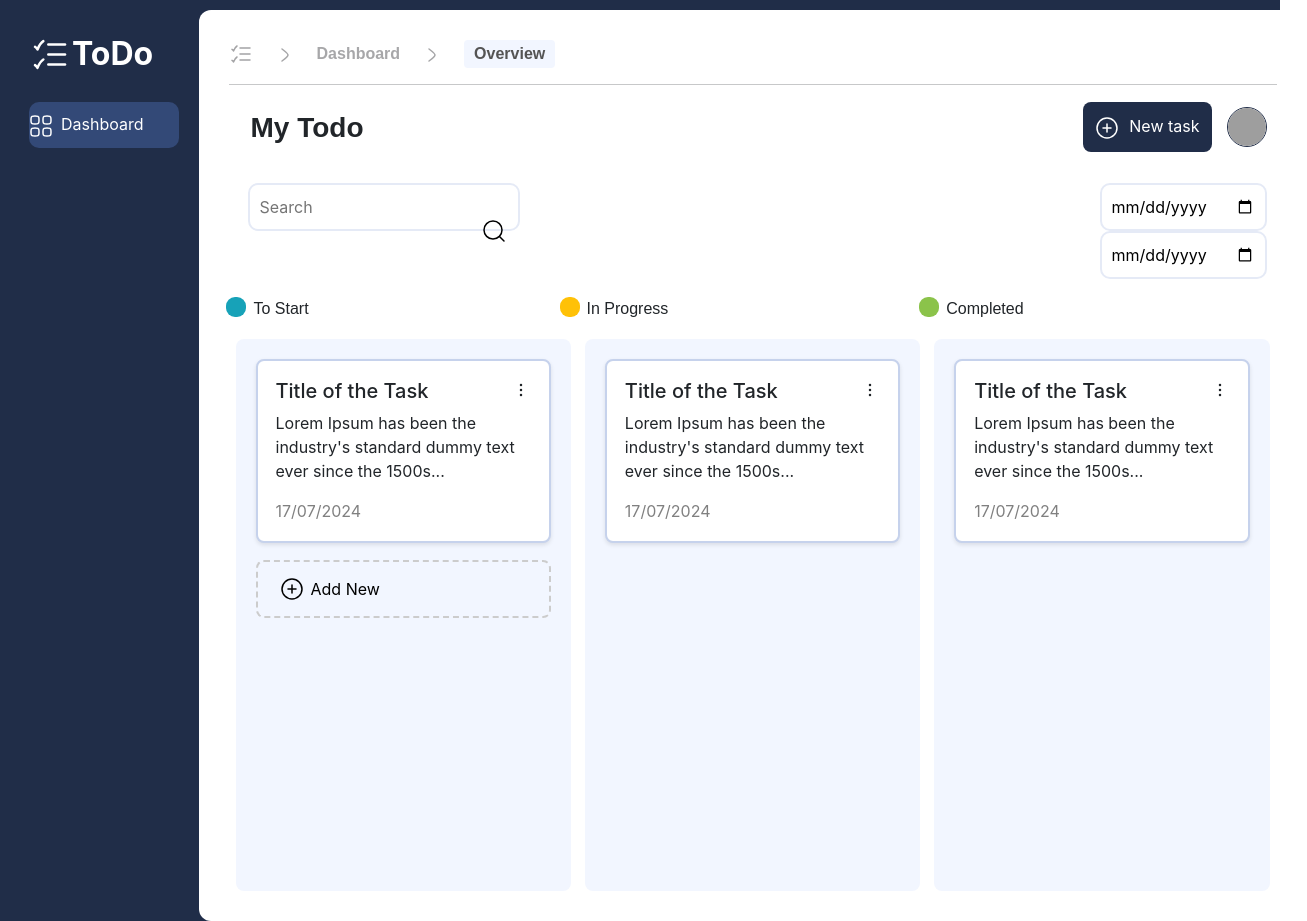
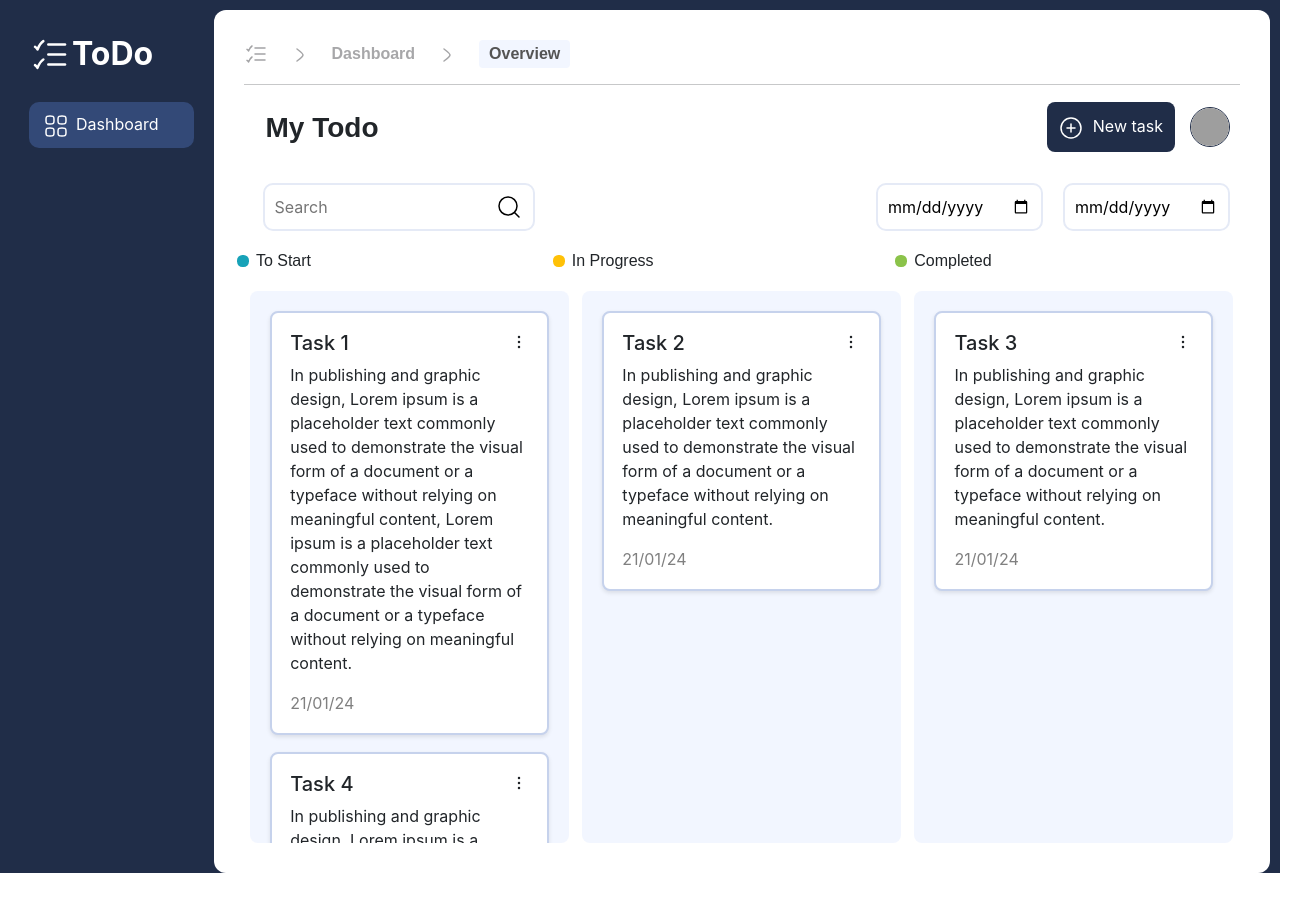
Before and after one commit to FSSA-Project/TIK-TIK-App, a React (Create React App) app: page /dashboard in a window 1280 px wide. Shown: the whole page, 1307 px wide, since content can reach past the window. After the commit the page ends 873 px from the top, so only its background shows below. Built offline with nearby package versions, Linux system fonts and the light colour scheme; grey boxes are pictures that could not be loaded.

Commit message:
feat: Implemented drag and drop component

```diff
--- a/src/App.js
+++ b/src/App.js
@@ -4,6 +4,8 @@ import { BrowserRouter as Router, Route, Routes } from 'react-router-dom';
 import Register from './components/Register';
 import Dashboard from './components/Dashboard';
 import Login from './components/Login';
+import { DndProvider } from 'react-dnd';
+import { HTML5Backend } from 'react-dnd-html5-backend';
 
 const App = () => {
   // const [data, setData] = useState(initialData);
@@ -73,6 +75,7 @@ const App = () => {
   // };
 
   return (
+    <DndProvider backend={HTML5Backend}>
       <Router>
         <Routes>
           <Route path='/' element={<Login />} />
@@ -80,6 +83,7 @@ const App = () => {
           <Route path="/dashboard" element={<Dashboard />} />
         </Routes>
       </Router>
+    </DndProvider>
   );
 };
 
--- a/src/components/Dashboard.jsx
+++ b/src/components/Dashboard.jsx
@@ -1,9 +1,31 @@
-import React from 'react';
+import React, { useState } from 'react';
 import '../styles/Dashboard.css';
-import TaskColumn from './Taskcolumn';
+import { TaskColumnCompleted, TaskColumnInProgress, TaskColumnToStart } from './Taskcolumn';
 import Sidebar from './Sidebar';
 
+// task data
+const initialTasks = [
+  { id: 1, title: "Task 1", desc: "In publishing and graphic design, Lorem ipsum is a placeholder text commonly used to demonstrate the visual form of a document or a typeface without relying on meaningful content, Lorem ipsum is a placeholder text commonly used to demonstrate the visual form of a document or a typeface without relying on meaningful content.", date: "21/01/24", status: "toStart" },
+  { id: 2, title: "Task 2", desc: "In publishing and graphic design, Lorem ipsum is a placeholder text commonly used to demonstrate the visual form of a document or a typeface without relying on meaningful content.", date: "21/01/24", status: "inProgress" },
+  { id: 3, title: "Task 3", desc: "In publishing and graphic design, Lorem ipsum is a placeholder text commonly used to demonstrate the visual form of a document or a typeface without relying on meaningful content.", date: "21/01/24", status: "completed" },
+  { id: 4, title: "Task 4", desc: "In publishing and graphic design, Lorem ipsum is a placeholder text commonly used to demonstrate the visual form of a document or a typeface without relying on meaningful content.", date: "21/01/24", status: "toStart" }
+];
+
 const Dashboard = () => {
+
+  const [tasks, setTasks] = useState(initialTasks);
+
+  const handleDrop = (taskId, newStatus) => {
+    setTasks(tasks.map(task =>
+      task.id === taskId ? { ...task, status: newStatus } : task
+    ));
+  };
+
+  // Filter tasks based on status
+  const toStartTasks = tasks.filter(task => task.status === 'toStart');
+  const inProgressTasks = tasks.filter(task => task.status === 'inProgress');
+  const completedTasks = tasks.filter(task => task.status === 'completed');
+
   return (
     <div className='dashboard-container'>
       <Sidebar/>
@@ -53,10 +75,28 @@ const Dashboard = () => {
       </div>
 
       <div className="task-columns">
-        <TaskColumn title="To Start" color="blue" showButton={true} />
-        <TaskColumn title="In Progress" color="yellow" showButton={false} />
-        <TaskColumn title="Completed" color="green"showButton={false} />
-      </div>
+          <TaskColumnToStart
+            title="To Start"
+            color="blue"
+            showButton={true}
+            taskCards={toStartTasks}
+            onDrop={(taskId) => handleDrop(taskId, 'toStart')} // Drop to In Progress
+          />
+          <TaskColumnInProgress
+            title="In Progress"
+            color="yellow"
+            showButton={false}
+            taskCards={inProgressTasks}
+            onDrop={(taskId) => handleDrop(taskId, 'inProgress')} // Drop to Completed
+          />
+          <TaskColumnCompleted
+            title="Completed"
+            color="green"
+            showButton={false}
+            taskCards={completedTasks}
+            onDrop={(taskId) => handleDrop(taskId, 'completed')} // Optionally handle drop here
+          />
+        </div>
     </div>
     </div>
   );
--- a/src/components/Login.jsx
+++ b/src/components/Login.jsx
@@ -64,7 +64,7 @@ const LoginForm = () => {
       const data = await response.json();
       if (response.ok) {
         setMessage('Login successful');
-        setTimeout(() => navigate('/'), 2000);
+        setTimeout(() => navigate('/dashboard'), 2000);
       } else {
         setMessage(`Login failed: ${data.message}`);
       }
--- a/src/components/Taskcard.jsx
+++ b/src/components/Taskcard.jsx
@@ -2,28 +2,30 @@ import React, { useState } from 'react';
 import '../styles/Taskcard.css';
 import { useDrag } from 'react-dnd';
 
-const TaskCard = () => {
-
+const TaskCard = ({ id, title, desc, date }) => {
   const [showOptions, setShowOptions] = useState(false);
 
-  const handleOptionsClick = () => {
-    setShowOptions(!showOptions);
-  };
+  const handleOptionsClick = () => setShowOptions(!showOptions);
 
-  const [{ isDragging }, drag] = useDrag(() => ({
-    type: "task",
-    // item: {id: initialData.id},
+  const [{ isDragging }, drag] = useDrag({
+    type: 'task',
+    item: { taskId: id },
     collect: (monitor) => ({
-      isDragging: !!monitor.isDragging()
-    })
-  }))
+      isDragging: !!monitor.isDragging(),
+    }),
+  });
 
   return (
-    <div className="task-card" draggable="true" ref={drag} style={{ opacity: isDragging ? 0.5 : 1 }}>
-      <div className='task-content'>
-      <h3>Title of the Task</h3>
-      <svg xmlns="http://www.w3.org/2000/svg" fill="none" viewBox="0 0 24 24" stroke-width="1.5" stroke="currentColor" class="size-6" onClick={handleOptionsClick}>
-        <path stroke-linecap="round" stroke-linejoin="round" d="M12 6.75a.75.75 0 1 1 0-1.5.75.75 0 0 1 0 1.5ZM12 12.75a.75.75 0 1 1 0-1.5.75.75 0 0 1 0 1.5ZM12 18.75a.75.75 0 1 1 0-1.5.75.75 0 0 1 0 1.5Z" />
+    <div
+      ref={drag}
+      className="task-card"
+      style={{ opacity: isDragging ? 0.5 : 1 }}
+    >
+
+      <div className="task-content">
+        <h3>{title}</h3>
+        <svg xmlns="http://www.w3.org/2000/svg" fill="none" viewBox="0 0 24 24" strokeWidth="1.5" stroke="currentColor" className="size-6" onClick={handleOptionsClick}>
+          <path strokeLinecap="round" strokeLinejoin="round" d="M12 6.75a.75.75 0 1 1 0-1.5.75.75 0 0 1 0 1.5ZM12 12.75a.75.75 0 1 1 0-1.5.75.75 0 0 1 0 1.5ZM12 18.75a.75.75 0 1 1 0-1.5.75.75 0 0 1 0 1.5Z" />
         </svg>
         {showOptions && (
           <div className="options-menu">
@@ -32,11 +34,8 @@ const TaskCard = () => {
           </div>
         )}
       </div>
-      <p>Lorem Ipsum has been the industry's standard dummy text ever since the 1500s...</p>
-      <span className="task-date">17/07/2024</span>
-
-
-      {/* <button className="card-options">...</button> */}
+      <p>{desc}</p>
+      <span className="task-date">{date}</span>
     </div>
   );
 };
--- a/src/components/Taskcolumn.jsx
+++ b/src/components/Taskcolumn.jsx
@@ -4,34 +4,43 @@ import TaskCard from '../components/Taskcard.jsx';
 import { useDrop } from 'react-dnd';
 
 const TaskColumn = ({ title, color, showButton, taskCards, onDrop }) => {
-  const [{ isOver }, drop] = useDrop(() => ({
-    accept: "task",
-    drop: (item) => ondrop(item.id),
+  const [{ isOver }, drop] = useDrop({
+    accept: 'task',
+    drop: (item) => onDrop(item.taskId),
     collect: (monitor) => ({
-      isOver: !!monitor.isOver()
-    })
-  }));
+      isOver: !!monitor.isOver(),
+    }),
+  });
 
   return (
-    <>
-      {/* <h2 style={{ borderColor: color }}>{title}</h2> */}
     <div
       ref={drop}
       className="task-column"
-      style={{ backgroundColor: isOver ? '#e0e0e0' : '' }}>
-      <TaskCard />
-      {/* <TaskCard />
-      <TaskCard /> */}
-      {showButton && <button className="add-new-card">
-        <div className="add-button"></div>
-        <svg xmlns="http://www.w3.org/2000/svg" viewBox="0 0 24 24" width="24" height="24" color="#000000" fill="none">
-          <path d="M12 8V16M16 12L8 12" stroke="currentColor" stroke-width="1.5" stroke-linecap="round" stroke-linejoin="round" />
-          <path d="M22 12C22 6.47715 17.5228 2 12 2C6.47715 2 2 6.47715 2 12C2 17.5228 6.47715 22 12 22C17.5228 22 22 17.5228 22 12Z" stroke="currentColor" stroke-width="1.5" />
-        </svg>
-      Add New</button>}
+      style={{ backgroundColor: isOver ? '#e0e0e0' : color }}
+    >
+
+      {taskCards.map((card) => (
+        <TaskCard key={card.id} {...card} />
+      ))}
+
+      {showButton && (
+        <button className="add-new-card">
+          <div className="add-button"></div>
+          <svg xmlns="http://www.w3.org/2000/svg" viewBox="0 0 24 24" width="24" height="24" color="#000000" fill="none">
+            <path d="M12 8V16M16 12L8 12" stroke="currentColor" strokeWidth="1.5" strokeLinecap="round" strokeLinejoin="round" />
+            <path d="M22 12C22 6.47715 17.5228 2 12 2C6.47715 2 2 6.47715 2 12C2 17.5228 6.47715 22 12 22C17.5228 22 22 17.5228 22 12Z" stroke="currentColor" strokeWidth="1.5" />
+          </svg>
+          Add New
+        </button>
+      )}
     </div>
-    </>
   );
 };
 
-export default TaskColumn;
+/**
+ * This component represents the status column in the task board.
+ */
+
+export const TaskColumnToStart = (props) => <TaskColumn {...props} />;
+export const TaskColumnInProgress = (props) => <TaskColumn {...props} />;
+export const TaskColumnCompleted = (props) => <TaskColumn {...props} />;
--- a/src/styles/Dashboard.css
+++ b/src/styles/Dashboard.css
@@ -66,7 +66,8 @@
   .dashboard-header-container-2 {
     display: flex;
     padding: 30px 0px 0px 9px;
-    gap: 560px;
+    /* gap: 560px; */
+    justify-content: space-between;
     .search {
       position: relative;
       display: inline-block;
@@ -107,10 +108,10 @@
       display: flex;
     }
     .to-start-color, .in-progress-color, .completed-color {
-      width: 20px;
-      height: 20px;
+      width: 12px;
+      height: 12px;
       border-radius: 45%;
-      margin: 0px 7px 0px 10px;
+      margin: 6px 7px 0px 10px;
     }
     .to-start-color {
       background-color: #17a2b8;
--- a/src/styles/Sidebar.css
+++ b/src/styles/Sidebar.css
@@ -23,7 +23,7 @@
         justify-content: center;
         gap: 8px;
         margin: 10px 20px 0px 29px;
-        padding: 10px 35px 10px 0px;
+        padding: 10px 35px 10px 15px;
         background-color: #334977;
         border-radius: 10px;
         .sidebar-dashboard-title {
--- a/src/styles/Taskcolumn.css
+++ b/src/styles/Taskcolumn.css
@@ -1,5 +1,5 @@
 .task-column {
-    background-color: #f2f6ff;
+    background-color: #f2f6ff !important;
     padding: 20px;
     border-radius: 8px;
     width: 32%;
```
Lines whose indentation alone changed are shown as unchanged.
